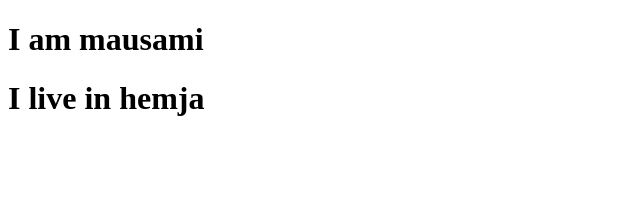
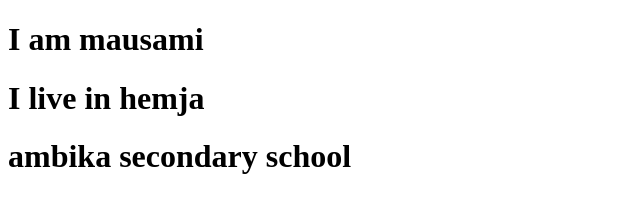
Before and after one commit to mausamishrees06/learning_git, a plain HTML site: page index.html in a window 1280 px wide. Shown: the whole page, without its empty margins (0-640 px from the left). Drawn offline with Linux system fonts and the light colour scheme.

Commit message:
added my school

```diff
--- a/index.html
+++ b/index.html
@@ -9,5 +9,6 @@
 <body>
     <h1>I am mausami</h1>
     <h1> I live in hemja</h1>
+    <h1> ambika secondary school</h1>
 </body>
 </html>
```
